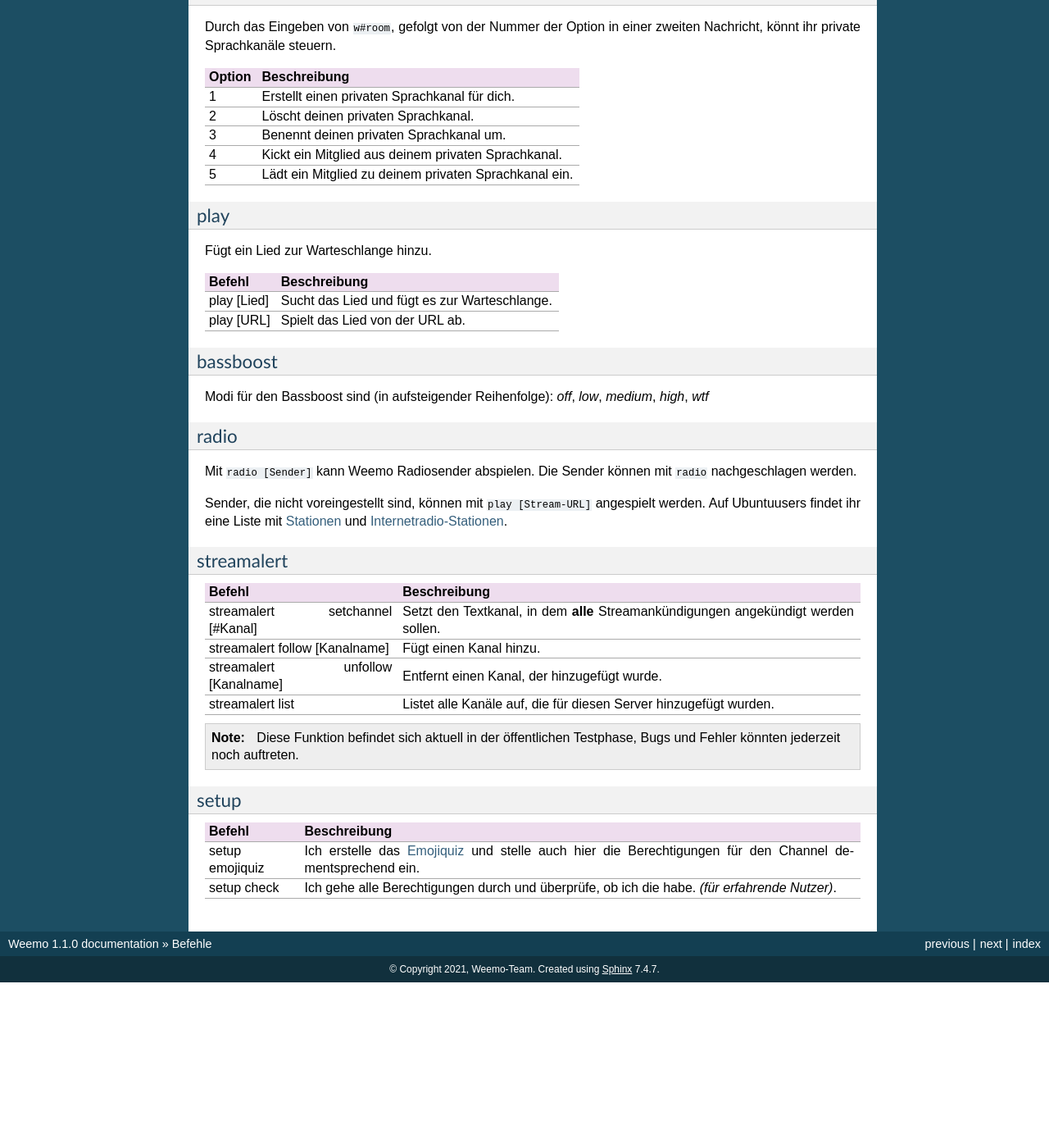
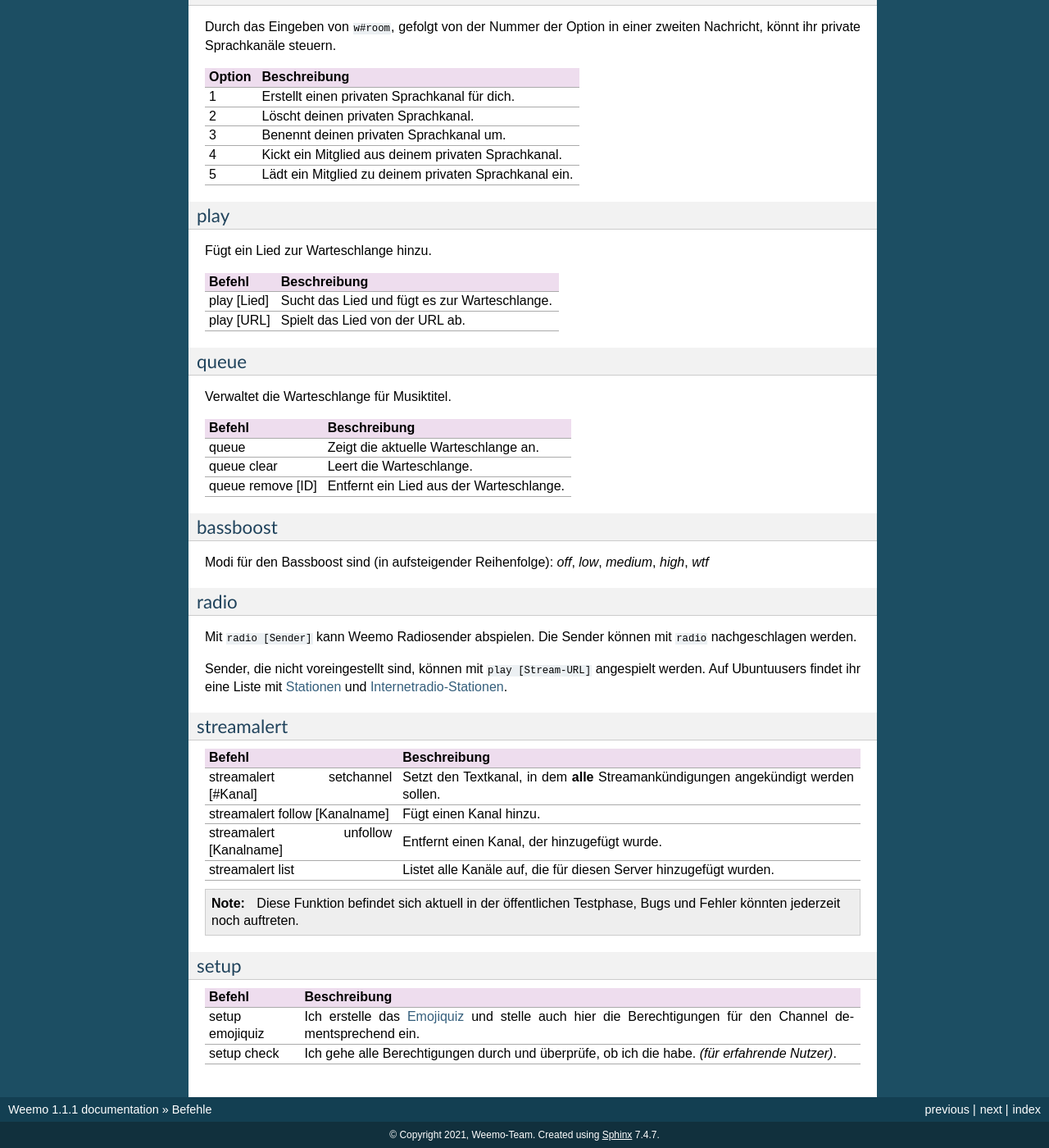
Before and after one commit to niborus/weemo-doc, a Sphinx documentation site: the page built from docs/befehle.rst, in a window 1280 px wide and 1400 px high, scrolled down 12003 px. Shown: the whole window at 82% size. Built offline with Sphinx 7.4.7, drawn with Linux system fonts in a browser that asks for light colours; before the commit the page ends 13201 px from its top, so only the background shows below that; some of the changed text lies outside the part shown.

Commit message:
Merge pull request #10
* weemo-doc-6 Umsortierung der Befehle (#6)

* Hinzufügen der Unterbefehle für Queue. (#7)

* Fix von Syntaxfehler. (#9)

* Aktualisierung der Versionsnummer. ~~1.1.0~~ 1.1.1

```diff
--- a/docs/befehle.rst
+++ b/docs/befehle.rst
@@ -170,7 +171,7 @@
     :header: "Befehl", "Beschreibung", "Aliase", ""
 
     "play_ [Lied]", "Fügt einen Song zur Warteschlange hinzu.", "p"
-    "queue", "Zeigt die Warteschlange an.", "q"
+    "queue_", "Zeigt die Warteschlange an.", "q"
     "pause", "Pausiert oder spielt die Musik weiter ab.", "resume", "[3]_"
     "skip", "Überspringt das aktuelle Lied.", "s", "[3]_"
     "volume [1-100]", "Stellt die Lautstärke ein.", "vol", "[3]_"
@@ -631,6 +631,20 @@
     "play [Lied]", "Sucht das Lied und fügt es zur Warteschlange."
     "play [URL]", "Spielt das Lied von der URL ab."
 
+queue
+^^^^^
+
+Verwaltet die Warteschlange für Musiktitel.
+
+.. csv-table::
+    :widths: auto
+    :align: left
+    :header: "Befehl", "Beschreibung"
+
+    "queue", "Zeigt die aktuelle Warteschlange an."
+    "queue clear", "Leert die Warteschlange."
+    "queue remove [ID]", "Entfernt ein Lied aus der Warteschlange."
+
 bassboost
 ^^^^^^^^^
 
--- a/docs/conf.py
+++ b/docs/conf.py
@@ -51,9 +51,9 @@
 # built documents.
 #
 # The short X.Y version.
-version = '1.1.0'
+version = '1.1.1'
 # The full version, including alpha/beta/rc tags.
-release = '1.1.0'
+release = '1.1.1'
 
 # The language for content autogenerated by Sphinx. Refer to documentation
 # for a list of supported languages.
--- a/docs/index.rst
+++ b/docs/index.rst
@@ -4,7 +4,7 @@
    contain the root `toctree` directive.
 
 Willkommen bei der Dokumentation für Weemo!
-==========================================
+===========================================
 
 Weemo • Ein frecher, aber dennoch sehr nützlicher Discord Bot. Frisch aus der Deepsea Metro.
 
```
Also changed, not shown: other parts of docs/befehle.rst (+3 -3 lines).
